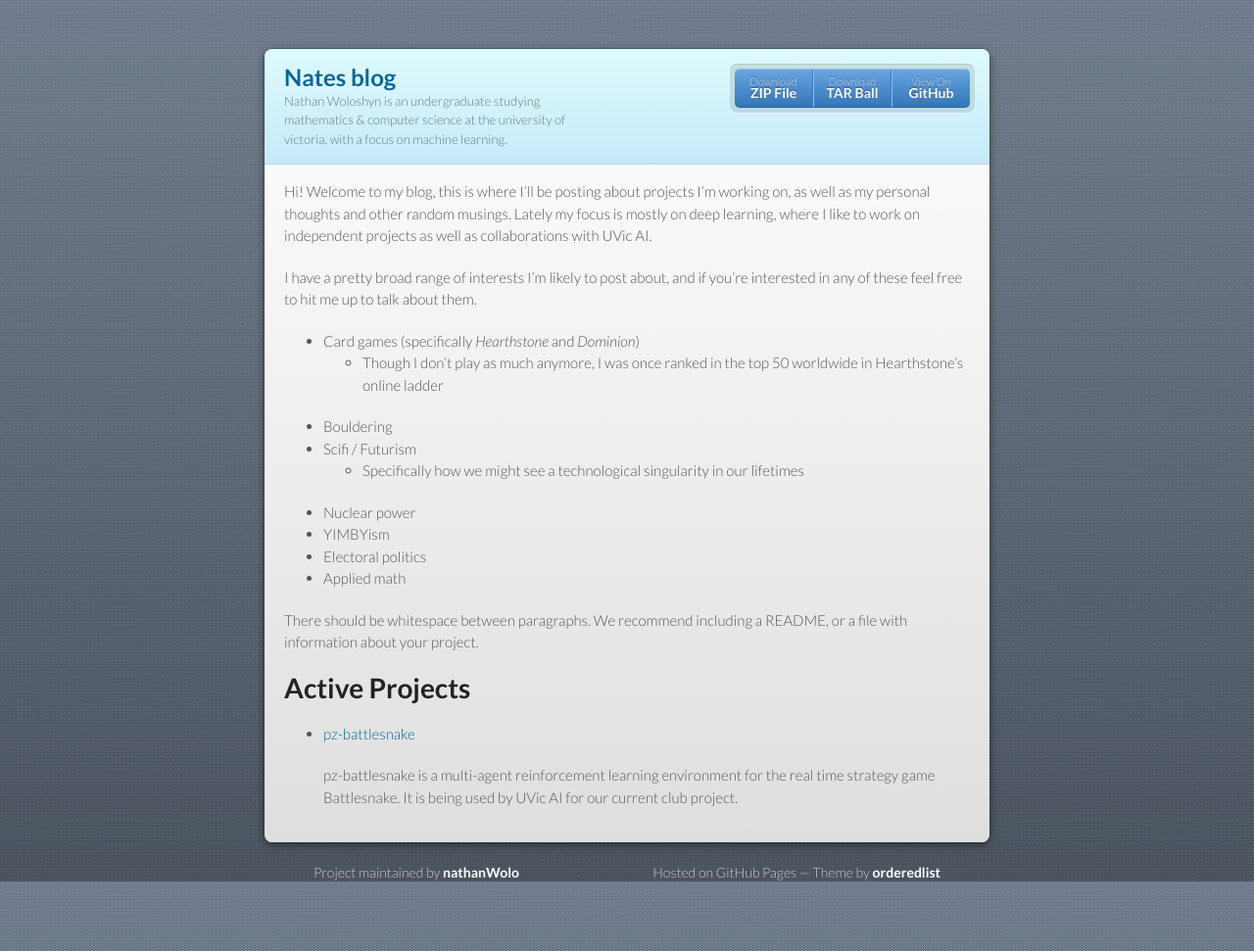
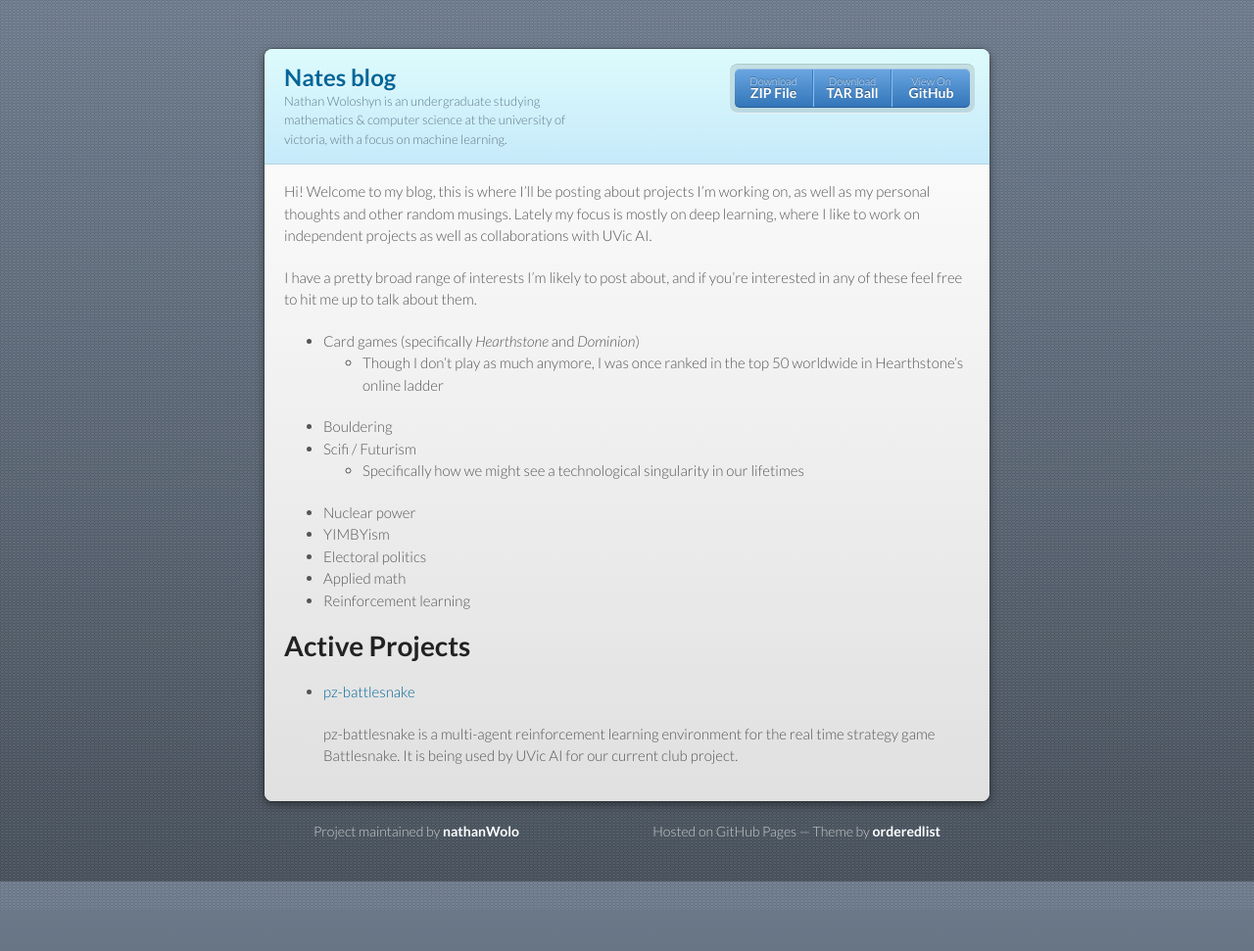
Before and after one commit to nathanWolo/blog, a Jekyll site: the page built from index.md, in a window 1280 px wide. Shown: the whole page at 98% size. Built offline with Jekyll 4.4.1, drawn with Linux system fonts in a browser that asks for light colours; after the commit the page ends 929 px from its top, so only the background shows below that.

Commit message:
removed filler text

```diff
--- a/index.md
+++ b/index.md
@@ -21,8 +21,7 @@ I have a pretty broad range of interests I'm likely to post about, and if you're
 *   YIMBYism
 *   Electoral politics
 *   Applied math
-
-There should be whitespace between paragraphs. We recommend including a README, or a file with information about your project.
+*   Reinforcement learning
 
 # Active Projects
 
```
